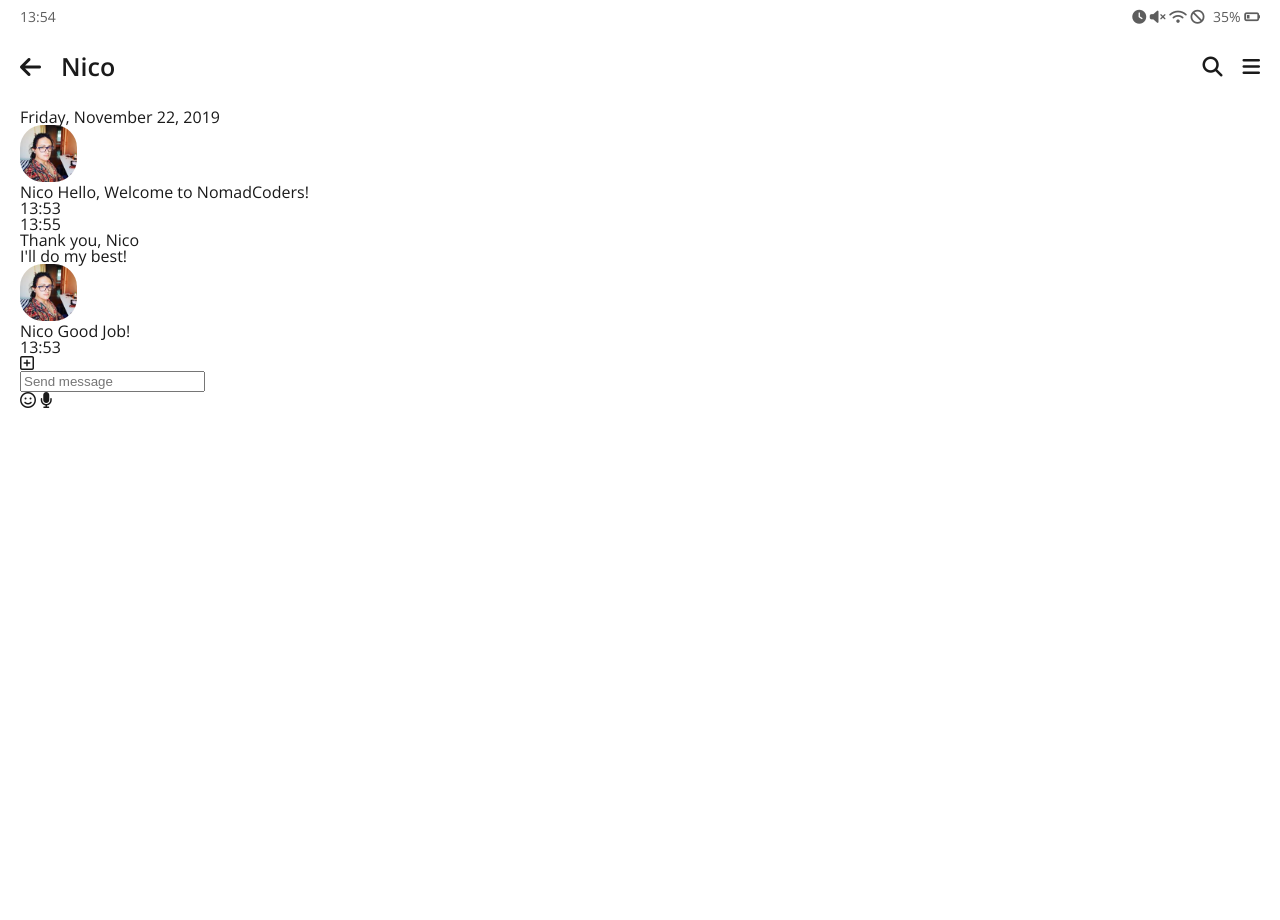
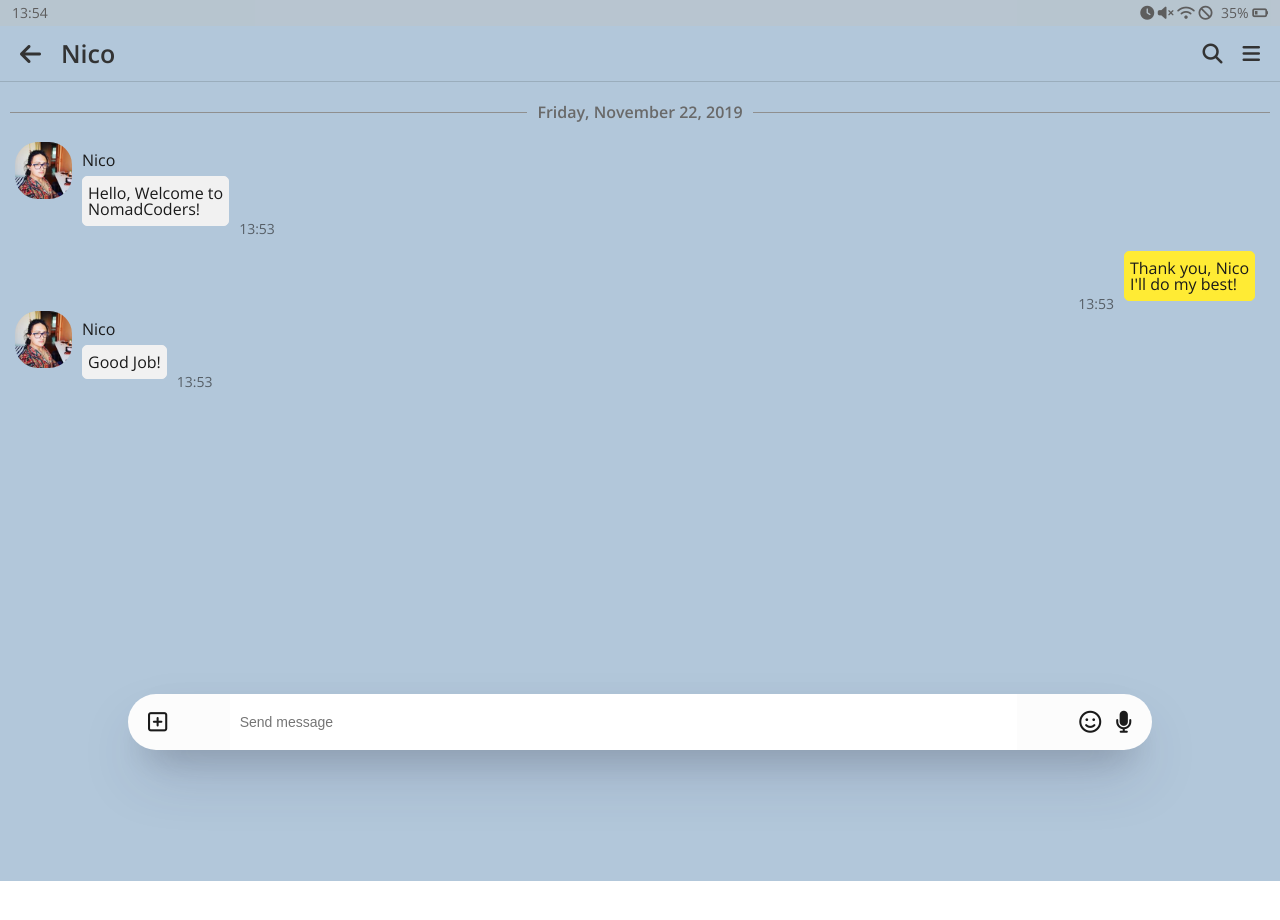
Before and after one commit to thxnkhard/kakao-clone-2.0, a plain HTML site: page chat.html in a window 1280 px wide. Before the commit the page ends 800 px from the top, so only its background shows below. Drawn offline with nearby package versions, Linux system fonts and the light colour scheme.

Commit message:
chat_myself

```diff
--- a/chat.html
+++ b/chat.html
@@ -12,7 +12,7 @@
     <link rel="stylesheet" href="css/styles.css" />
     <title>Chat | Kakao Clone</title>
   </head>
-  <body>
+  <body class="chats-body">
     <div class="status-bar">
       <div class="status-bar__column">
         <span class="status-bar__clock">13:54</span>
@@ -26,7 +26,7 @@
         <i class="fas fa-battery-quarter"></i>
       </div>
     </div>
-    <header class="header">
+    <header class="header chat__header">
       <div class="header__header-column">
         <a href="index.html" class="header__back-btn">
           <i class="fas fa-arrow-left fa"></i>
@@ -44,7 +44,10 @@
     </header>
     <main class="chat">
       <ul class="chat__messages">
-        <span class="chat__timestamp">Friday, November 22, 2019</span>
+        <span class="chat__timestamp">
+          Friday, November 22, 2019
+        </span>
+        <div class="chat__messages_main">
           <li class="incoming-message message">
             <img
               src="images/avatar-nico.jpg"
@@ -55,7 +58,8 @@
                 Nico
               </span>
               <span class="message__bubble">
-              Hello, Welcome to NomadCoders!
+                Hello, Welcome to<br />
+                NomadCoders!
               </span>
             </div>
             <span class="message__timestamp">
@@ -64,7 +68,7 @@
           </li>
           <li class="outcoming-message message">
             <span class="message__timestamp">
-            13:55
+              13:53
             </span>
             <div class="message__content">
               <span class="message__bubble">
@@ -90,6 +94,7 @@
               13:53
             </span>
           </li>
+        </div>
       </ul>
     </main>
     <div class="chat__write">
--- a/css/chat.css
+++ b/css/chat.css
@@ -1,18 +1,131 @@
-.chat__column-right {
+.chats-body {
+  padding: 0;
+}
+
+.chats-body .status-bar {
+  height: 26px;
+  background-color: #9aadbc;
+  display: flex;
+  justify-content: space-between;
+  align-items: center;
+  padding: 0px 12px;
+  margin: 0px;
+}
+
+.chats-body .header {
+  padding: 0px 20px;
+  height: 55px;
+  margin: 0px;
+  color: #333333;
+  background-color: #b2c7da;
+}
+
+.chat .chat__messages {
+  /* background-image: url("../images/chatbg003.png"); */
+  background-color: #b2c7da;
+  min-height: 100vh;
+  border-top: 1px solid #9aadbc;
+}
+
+.chat .chat__messages_main {
+  margin: 0px 15px;
+}
+
+.chat .incoming-message {
+  display: flex;
+}
+
+.chat .outcoming-message {
+  display: flex;
+  justify-content: flex-end;
+}
+
+.chat .message__content {
   display: flex;
   flex-direction: column;
+  margin: 10px;
 }
 
-.friend__column .chat__badge {
-  background-color: #e36041;
-  color: #fcfcfc;
-  font-size: 13px;
+.incoming-message .message__bubble {
+  margin-top: 8px;
+  padding: 8px 5px;
+  border: 1px solid #f1f1f1;
+  background-color: #f1f1f1;
+  border-radius: 5px;
+}
+
+.outcoming-message .message__bubble {
+  margin-top: 5px;
+  padding: 8px 5px;
+  border: 1px solid #ffeb34;
+  background-color: #ffeb34;
+  border-radius: 5px;
+}
+
+.incoming-message .message__timestamp,
+.outcoming-message .message__timestamp {
+  display: flex;
+  align-items: flex-end;
+  opacity: 0.6;
+  font-size: 14px;
+}
+
+.chat__messages .chat__timestamp {
   display: flex;
   justify-content: center;
   align-items: center;
-  width: 18px;
-  height: 18px;
-  border-radius: 50%;
-  margin-top: 10px;
-  margin-right: -10px;
+  padding: 22px 0px;
+  color: #696969;
+  flex-basis: 100%;
+  font-weight: 600;
 }
+.chat__messages .chat__timestamp::before,
+.chat__messages .chat__timestamp::after {
+  content: "";
+  flex-grow: 1;
+  background: #8f8f8f;
+  height: 1px;
+  font-size: 0px;
+  line-height: 0px;
+  margin: 0px 10px;
+}
+
+.chat__write {
+  position: fixed;
+  bottom: 50px;
+  width: 80%;
+  margin: 0 auto;
+  left: 0;
+  right: 0;
+  display: flex;
+  justify-content: space-between;
+  align-items: center;
+  background-color: #fcfcfc;
+  padding: 0px 20px;
+  border-radius: 40px;
+  box-shadow: 0 30px 60px -12px rgba(50, 50, 93, 0.25),
+    0 18px 36px -18px rgba(0, 0, 0, 0.3), 0 -12px 36px -8px rgba(0, 0, 0, 0.025);
+}
+
+.chat__write i {
+  font-size: 22px;
+}
+
+.chat__write-column:nth-child(2) {
+  width: 80%;
+}
+
+.chat__write-column input {
+  padding: 20px 10px;
+  width: 100%;
+  border: none;
+  font-size: 14px;
+}
+
+.chat__write-column input:focus {
+  outline: none;
+}
+
+.chat__write-icon .fa-smile {
+  padding-right: 10px;
+}
--- a/css/friend.css
+++ b/css/friend.css
@@ -6,15 +6,18 @@
 
 .friend .friend__avatar {
   width: 50px;
+  height: 50px;
   border-radius: 40%;
 }
 
 .friend__avatar.g-avatar {
   width: 64px;
+  height: 64px;
 }
 
 .friend__avatar.message__avatar {
   width: 57px;
+  height: 57px;
   border-radius: 40%;
 }
 
--- a/css/friends.css
+++ b/css/friends.css
@@ -33,3 +33,22 @@ li.chats__chat {
   padding-top: 10px;
   padding-bottom: 10px;
 }
+
+.chat__column-right {
+  display: flex;
+  flex-direction: column;
+}
+
+.friend__column .chat__badge {
+  background-color: #e36041;
+  color: #fcfcfc;
+  font-size: 13px;
+  display: flex;
+  justify-content: center;
+  align-items: center;
+  width: 18px;
+  height: 18px;
+  border-radius: 50%;
+  margin-top: 10px;
+  margin-right: -10px;
+}
```
Also changed, not shown: images/chatbg002.png (added). Lines whose indentation alone changed are shown as unchanged.
